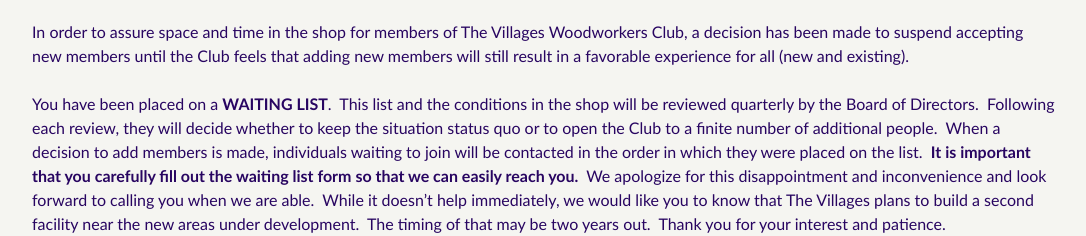
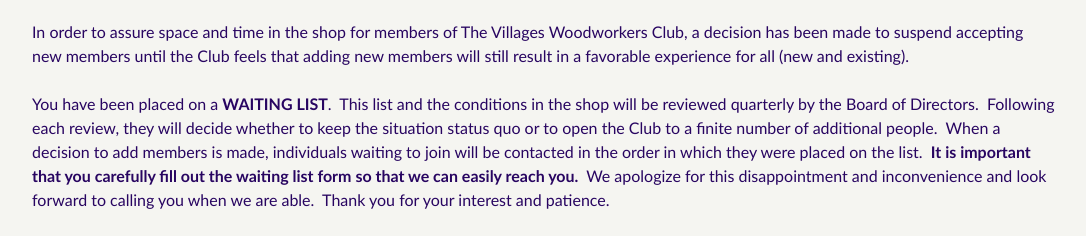
Before and after one commit to thevwc/WaitList, a Flask app: template app/templates/rptAppConfirm.html in a window 1280 px wide. Shown: the part 649-885 px from the top of the page, without its empty margins (68-1154 px from the left). After the commit the page ends 858 px from the top, so only its background shows below. Run offline with Flask 2, Linux system fonts and the light colour scheme; the template is opened without the code that fills it, so the values that code supplies are empty; parts of the project's set-up code (start-up, migrations or seed data) failed here and were passed over; some libraries are stand-ins or nearby versions.

Commit message:
Nov 15, 2021 1840

```diff
--- a/app/templates/WaitListConfirmation.html
+++ b/app/templates/WaitListConfirmation.html
@@ -754,10 +754,7 @@ in which they were placed on the list. <span style='mso-spacerun:yes'> </span><
 is important that you carefully fill out the waiting list form so that we can
 easily reach you.<span style='mso-spacerun:yes'>  </span></b>We apologize for
 this disappointment and inconvenience and look forward to calling you when we
-are able. <span style='mso-spacerun:yes'> </span>While it doesn’t help immediately,
-we would like you to know that The Villages plans to build a second facility
-near the new areas under development. <span style='mso-spacerun:yes'> </span>The
-timing of that may be two years out. <span style='mso-spacerun:yes'> </span>Thank
+are able. <span style='mso-spacerun:yes'> </span>Thank
 you for your interest and patience.</p>
 
 </div>
--- a/app/templates/waitList.html
+++ b/app/templates/waitList.html
@@ -34,7 +34,7 @@
                 <button id='printConfirmBtnID' class='btn btn-info btn-sm' disabled onclick="printConfirmation()">Print Confirmation</button>
             </div> <!-- End of hdgLinks -->
             <div class="version">
-                <h3><scan>ver. Nov 14, 2021</scan></h3>
+                <h3><scan>ver. Nov 15, 2021</scan></h3>
             </div>
         </div>
     </div> <!-- End of hdgBand -->
```
